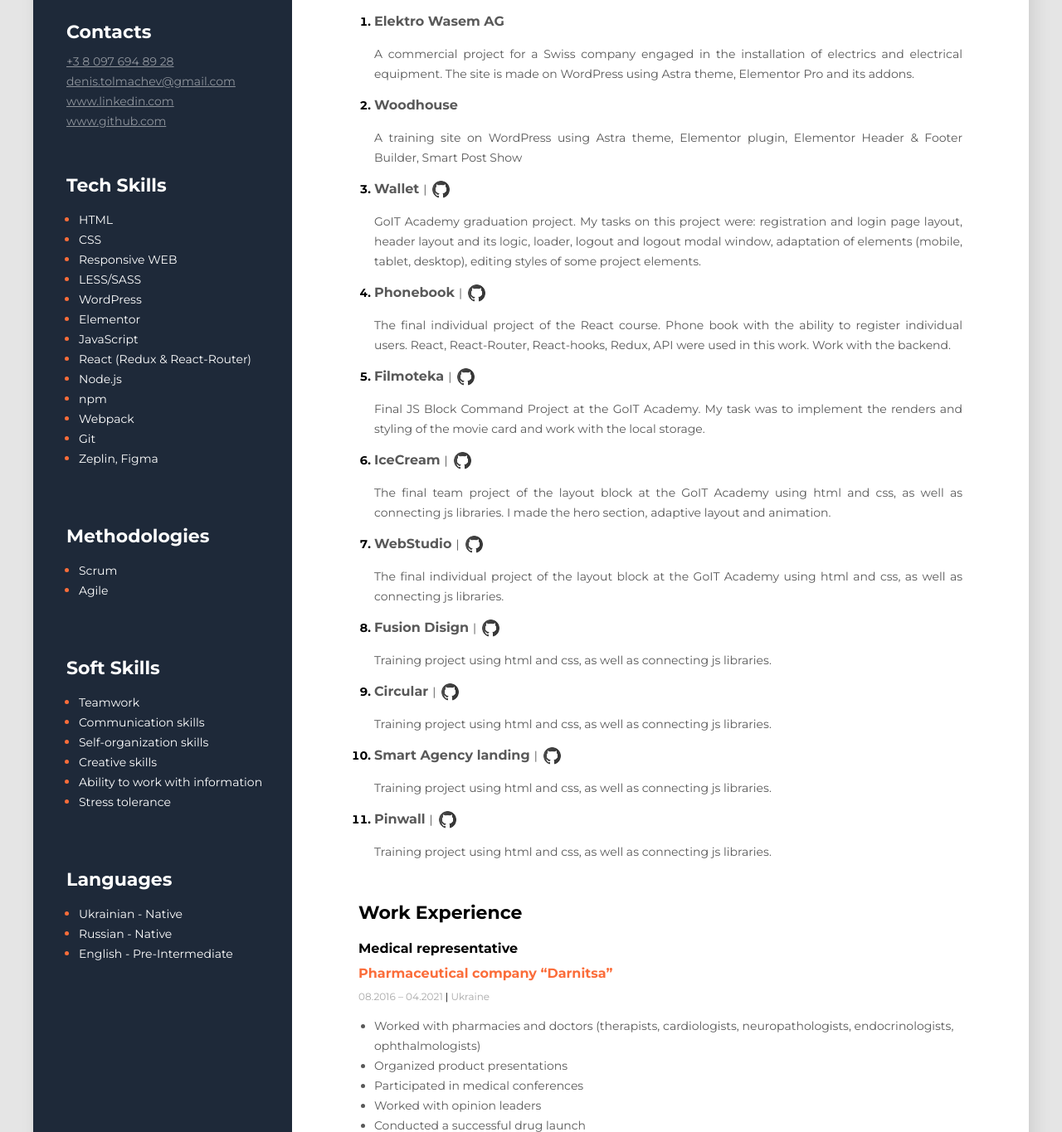
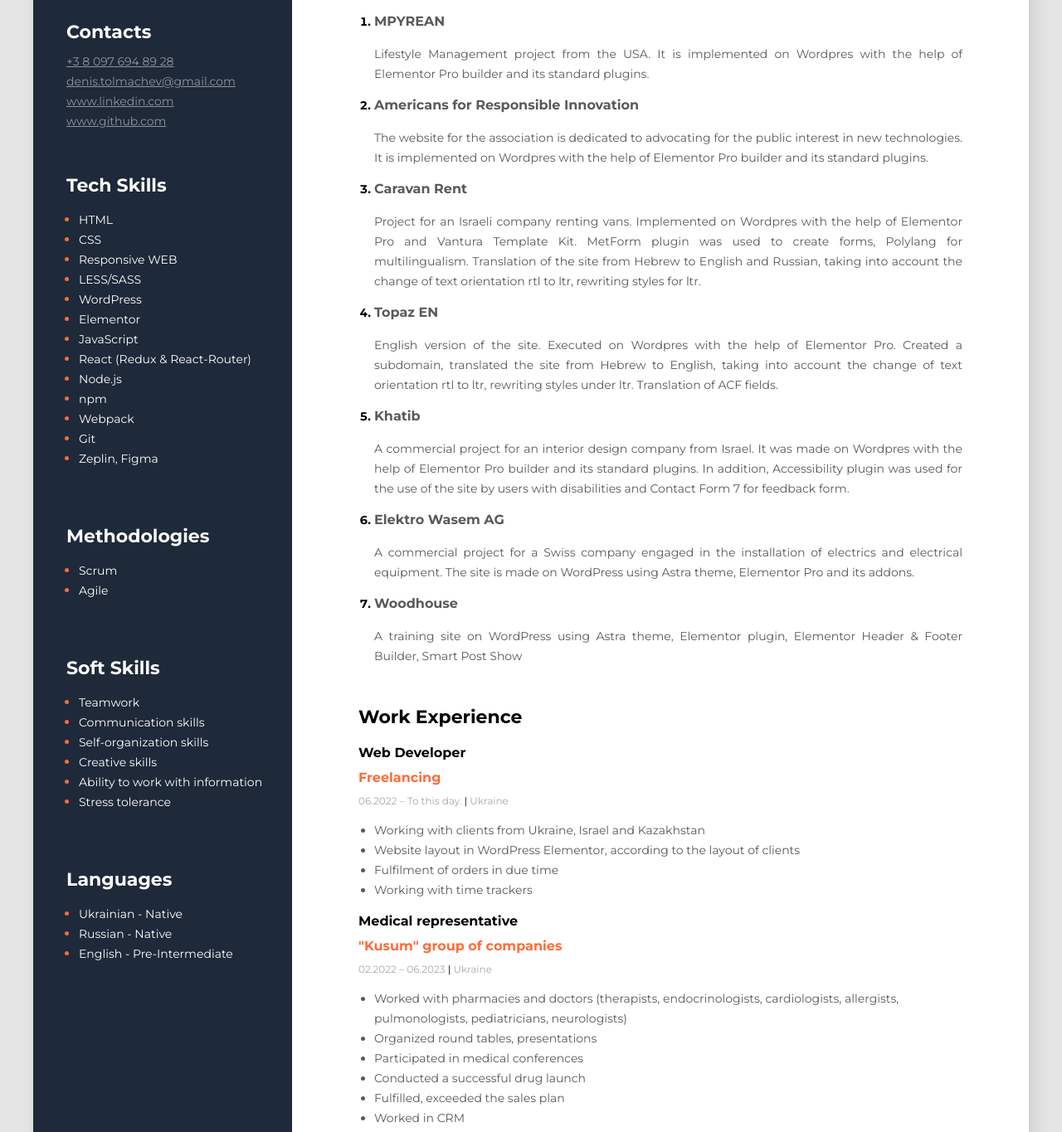
Before and after one commit to DenisTolmachev/resume-wp, a plain HTML site: page index.html in a window 1280 px wide. Shown: the part 421-1786 px from the top of the page at 83% size. Drawn offline with Linux system fonts and the light colour scheme.

Commit message:
correcting

```diff
--- a/index.html
+++ b/index.html
@@ -171,6 +171,73 @@
             <li class="projects-item">
               <span class="my-projects-text">
                 <div class="projects-link-container">
+                  <a
+                    class="my-projects-link"
+                    target="_blank"
+                    href="https://alexivanov-h2.cloud/mpyrean/lifestyle-management/"
+                    >MPYREAN</a
+                  >
+                </div>
+                <p>
+                  Lifestyle Management project from the USA. It is implemented on Wordpres with the help of Elementor
+                  Pro builder and its standard plugins.
+                </p>
+              </span>
+            </li>
+            <li class="projects-item">
+              <span class="my-projects-text">
+                <div class="projects-link-container">
+                  <a class="my-projects-link" target="_blank" href="https://responsibleinnovation.org/"
+                    >Americans for Responsible Innovation</a
+                  >
+                </div>
+                <p>
+                  The website for the association is dedicated to advocating for the public interest in new
+                  technologies. It is implemented on Wordpres with the help of Elementor Pro builder and its standard
+                  plugins.
+                </p>
+              </span>
+            </li>
+            <li class="projects-item">
+              <span class="my-projects-text">
+                <div class="projects-link-container">
+                  <a class="my-projects-link" target="_blank" href="https://caravan-rent.co.il">Caravan Rent</a>
+                </div>
+                <p>
+                  Project for an Israeli company renting vans. Implemented on Wordpres with the help of Elementor Pro
+                  and Vantura Template Kit. MetForm plugin was used to create forms, Polylang for multilingualism.
+                  Translation of the site from Hebrew to English and Russian, taking into account the change of text
+                  orientation rtl to ltr, rewriting styles for ltr.
+                </p>
+              </span>
+            </li>
+            <li class="projects-item">
+              <span class="my-projects-text">
+                <div class="projects-link-container">
+                  <a class="my-projects-link" target="_blank" href="https://en.topazengs.net">Topaz EN</a>
+                </div>
+                <p>
+                  English version of the site. Executed on Wordpres with the help of Elementor Pro. Created a subdomain,
+                  translated the site from Hebrew to English, taking into account the change of text orientation rtl to
+                  ltr, rewriting styles under ltr. Translation of ACF fields.
+                </p>
+              </span>
+            </li>
+            <li class="projects-item">
+              <span class="my-projects-text">
+                <div class="projects-link-container">
+                  <a class="my-projects-link" target="_blank" href="https://rhetekhatib.co.il">Khatib</a>
+                </div>
+                <p>
+                  A commercial project for an interior design company from Israel. It was made on Wordpres with the help
+                  of Elementor Pro builder and its standard plugins. In addition, Accessibility plugin was used for the
+                  use of the site by users with disabilities and Contact Form 7 for feedback form.
+                </p>
+              </span>
+            </li>
+            <li class="projects-item">
+              <span class="my-projects-text">
+                <div class="projects-link-container">
                   <a class="my-projects-link" target="_blank" href="https://www.dreamy-cray.49-12-126-225.plesk.page"
                     >Elektro Wasem AG</a
                   >
@@ -192,150 +259,49 @@
                 </p>
               </span>
             </li>
-            <li class="projects-item">
-              <span class="my-projects-text">
-                <div class="projects-link-container">
-                  <a class="my-projects-link" target="_blank" href="https://xtodo-wallet.netlify.app/login">Wallet</a
-                  >|<a target="_blank" href="https://github.com/Shan-Vision/xtodo-wallet"
-                    ><img class="git-icon" src="./img/icons8-github-48.png" alt=""
-                  /></a>
-                </div>
-                <p>
-                  GoIT Academy graduation project. My tasks on this project were: registration and login page layout,
-                  header layout and its logic, loader, logout and logout modal window, adaptation of elements (mobile,
-                  tablet, desktop), editing styles of some project elements.
-                </p>
-              </span>
-            </li>
-
-            <li class="projects-item">
-              <span class="my-projects-text">
-                <div class="projects-link-container">
-                  <a
-                    class="my-projects-link"
-                    target="_blank"
-                    href="https://denistolmachev.github.io/goit-react-hw-08-phonebook/"
-                    >Phonebook</a
-                  >|<a target="_blank" href="https://github.com/DenisTolmachev/goit-react-hw-08-phonebook"
-                    ><img class="git-icon" src="./img/icons8-github-48.png" alt=""
-                  /></a>
-                </div>
-                <p>
-                  The final individual project of the React course. Phone book with the ability to register individual
-                  users. React, React-Router, React-hooks, Redux, API were used in this work. Work with the backend.
-                </p>
-              </span>
-            </li>
-
-            <li class="projects-item">
-              <span class="my-projects-text">
-                <div class="projects-link-container">
-                  <a class="my-projects-link" target="_blank" href="https://denistolmachev.github.io/Filmoteka/"
-                    >Filmoteka</a
-                  >|<a target="_blank" href="https://github.com/DenisTolmachev/Filmoteka"
-                    ><img class="git-icon" src="./img/icons8-github-48.png" alt=""
-                  /></a>
-                </div>
-                <p>
-                  Final JS Block Command Project at the GoIT Academy. My task was to implement the renders and styling
-                  of the movie card and work with the local storage.
-                </p>
-              </span>
-            </li>
-
-            <li class="projects-item">
-              <span class="my-projects-text">
-                <div class="projects-link-container">
-                  <a class="my-projects-link" target="_blank" href="https://denistolmachev.github.io/icecream/"
-                    >IceCream</a
-                  >|<a target="_blank" href="https://github.com/DenisTolmachev/icecream"
-                    ><img class="git-icon" src="./img/icons8-github-48.png" alt=""
-                  /></a>
-                </div>
-
-                <p>
-                  The final team project of the layout block at the GoIT Academy using html and css, as well as
-                  connecting js libraries. I made the hero section, adaptive layout and animation.
-                </p>
-              </span>
-            </li>
-
-            <li class="projects-item">
-              <span class="my-projects-text">
-                <div class="projects-link-container">
-                  <a class="my-projects-link" target="_blank" href="https://denistolmachev.github.io/goit-markup-hw-08/"
-                    >WebStudio</a
-                  >|<a target="_blank" href="https://github.com/DenisTolmachev/goit-markup-hw-08"
-                    ><img class="git-icon" src="./img/icons8-github-48.png" alt=""
-                  /></a>
-                </div>
-
-                <p>
-                  The final individual project of the layout block at the GoIT Academy using html and css, as well as
-                  connecting js libraries.
-                </p>
-              </span>
-            </li>
-
-            <li class="projects-item">
-              <span class="my-projects-text">
-                <div class="projects-link-container">
-                  <a class="my-projects-link" target="_blank" href="https://fusion-disign.netlify.app/">Fusion Disign</a
-                  >|<a target="_blank" href="https://github.com/DenisTolmachev/fusion"
-                    ><img class="git-icon" src="./img/icons8-github-48.png" alt=""
-                  /></a>
-                </div>
-
-                <p>Training project using html and css, as well as connecting js libraries.</p>
-              </span>
-            </li>
-
-            <li class="projects-item">
-              <span class="my-projects-text">
-                <div class="projects-link-container">
-                  <a class="my-projects-link" target="_blank" href="https://circular-products.netlify.app/">Circular</a
-                  >|<a target="_blank" href="https://github.com/DenisTolmachev/Circular"
-                    ><img class="git-icon" src="./img/icons8-github-48.png" alt=""
-                  /></a>
-                </div>
-
-                <p>Training project using html and css, as well as connecting js libraries.</p>
-              </span>
-            </li>
-
-            <li class="projects-item">
-              <span class="my-projects-text">
-                <div class="projects-link-container">
-                  <a class="my-projects-link" target="_blank" href="https://smart-agency-landing.netlify.app/"
-                    >Smart Agency landing</a
-                  >|<a target="_blank" href="https://github.com/DenisTolmachev/smart"
-                    ><img class="git-icon" src="./img/icons8-github-48.png" alt=""
-                  /></a>
-                </div>
-
-                <p>Training project using html and css, as well as connecting js libraries.</p>
-              </span>
-            </li>
-
-            <li class="projects-item">
-              <span class="my-projects-text">
-                <div class="projects-link-container">
-                  <a class="my-projects-link" target="_blank" href="https://pinwall.netlify.app/">Pinwall</a>|<a
-                    target="_blank"
-                    href="https://github.com/DenisTolmachev/pinwall"
-                    ><img class="git-icon" src="./img/icons8-github-48.png" alt=""
-                  /></a>
-                </div>
-
-                <p>Training project using html and css, as well as connecting js libraries.</p>
-              </span>
-            </li>
           </ol>
         </div>
         <!--work-experience-section-->
         <div class="work-experience-section">
           <h3 class="main-content-title">Work Experience</h3>
-          <!--work-3-->
+          <!--work-->
+          <div>
+            <h4 class="work-experience-profession">Web Developer</h4>
+            <p class="work-experience-company">Freelancing</p>
+            <p class="work-experience-time">
+              06.2022 – To this day.
+              <span class="work-experience-devider">|</span> Ukraine
+            </p>
+            <ul class="work-experience-list">
+              <li class="work-experience-text">Working with clients from Ukraine, Israel and Kazakhstan</li>
+              <li class="work-experience-text">
+                Website layout in WordPress Elementor, according to the layout of clients
+              </li>
+              <li class="work-experience-text">Fulfilment of orders in due time</li>
+              <li class="work-experience-text">Working with time trackers</li>
+            </ul>
+          </div>
+          <!--work-->
+          <div>
+            <h4 class="work-experience-profession">Medical representative</h4>
+            <p class="work-experience-company">"Kusum" group of companies</p>
+            <p class="work-experience-time">
+              02.2022 – 06.2023
+              <span class="work-experience-devider">|</span> Ukraine
+            </p>
+            <ul class="work-experience-list">
+              <li class="work-experience-text">
+                Worked with pharmacies and doctors (therapists, endocrinologists, cardiologists, allergists,
+                pulmonologists, pediatricians, neurologists)
+              </li>
+              <li class="work-experience-text">Organized round tables, presentations</li>
+              <li class="work-experience-text">Participated in medical conferences</li>
+              <li class="work-experience-text">Conducted a successful drug launch</li>
+              <li class="work-experience-text">Fulfilled, exceeded the sales plan</li>
+              <li class="work-experience-text">Worked in CRM</li>
+            </ul>
+          </div>
+          <!--work-->>
           <div>
             <h4 class="work-experience-profession">Medical representative</h4>
             <p class="work-experience-company">Pharmaceutical company “Darnitsa”</p>
@@ -356,41 +322,7 @@
               <li class="work-experience-text">Worked in CRM, Quadrasoft, Timsoft</li>
             </ul>
           </div>
-          <!--work-2-->
-          <div>
-            <h4 class="work-experience-profession">Medical representative</h4>
-            <p class="work-experience-company">“Fito-Lek” Ltd</p>
-            <p class="work-experience-time">
-              03.2016 – 07.2016
-              <span class="work-experience-devider">|</span> Ukraine
-            </p>
-            <ul class="work-experience-list">
-              <li class="work-experience-text">
-                Worked with pharmacies and doctors (neurologists, therapists, cardiologists)
-              </li>
-              <li class="work-experience-text">Organized round tables, presentations</li>
-            </ul>
-          </div>
-          <!--work-1-->
-          <div>
-            <h4 class="work-experience-profession">Medical representative</h4>
-            <p class="work-experience-company">“Yuria-Pharm” Corporation</p>
-            <p class="work-experience-time">
-              07.2013 – 09.2015
-              <span class="work-experience-devider">|</span> Ukraine
-            </p>
-            <ul class="work-experience-list">
-              <li class="work-experience-text">
-                Worked with pharmacies and doctors (therapists, endocrinologists, cardiologists, allergists,
-                pulmonologists, pediatricians, neurologists)
-              </li>
-              <li class="work-experience-text">Organized round tables, presentations</li>
-              <li class="work-experience-text">Participated in medical conferences</li>
-              <li class="work-experience-text">Conducted a successful drug launch</li>
-              <li class="work-experience-text">Fulfilled, exceeded the sales plan</li>
-              <li class="work-experience-text">Worked in CRM</li>
-            </ul>
-          </div>
+          <!--work-->
         </div>
         <!--education-section-->
         <div class="education-section">
```
